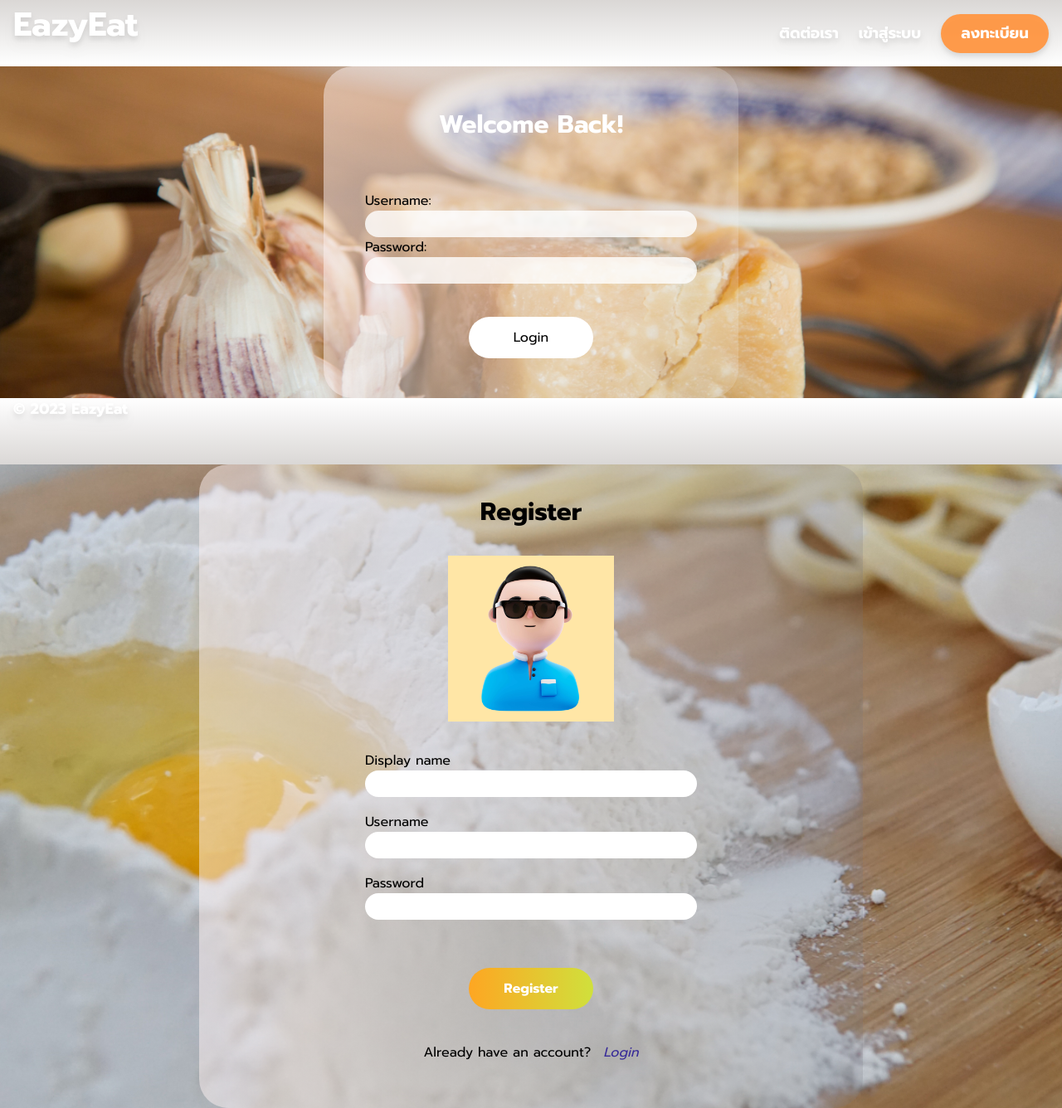
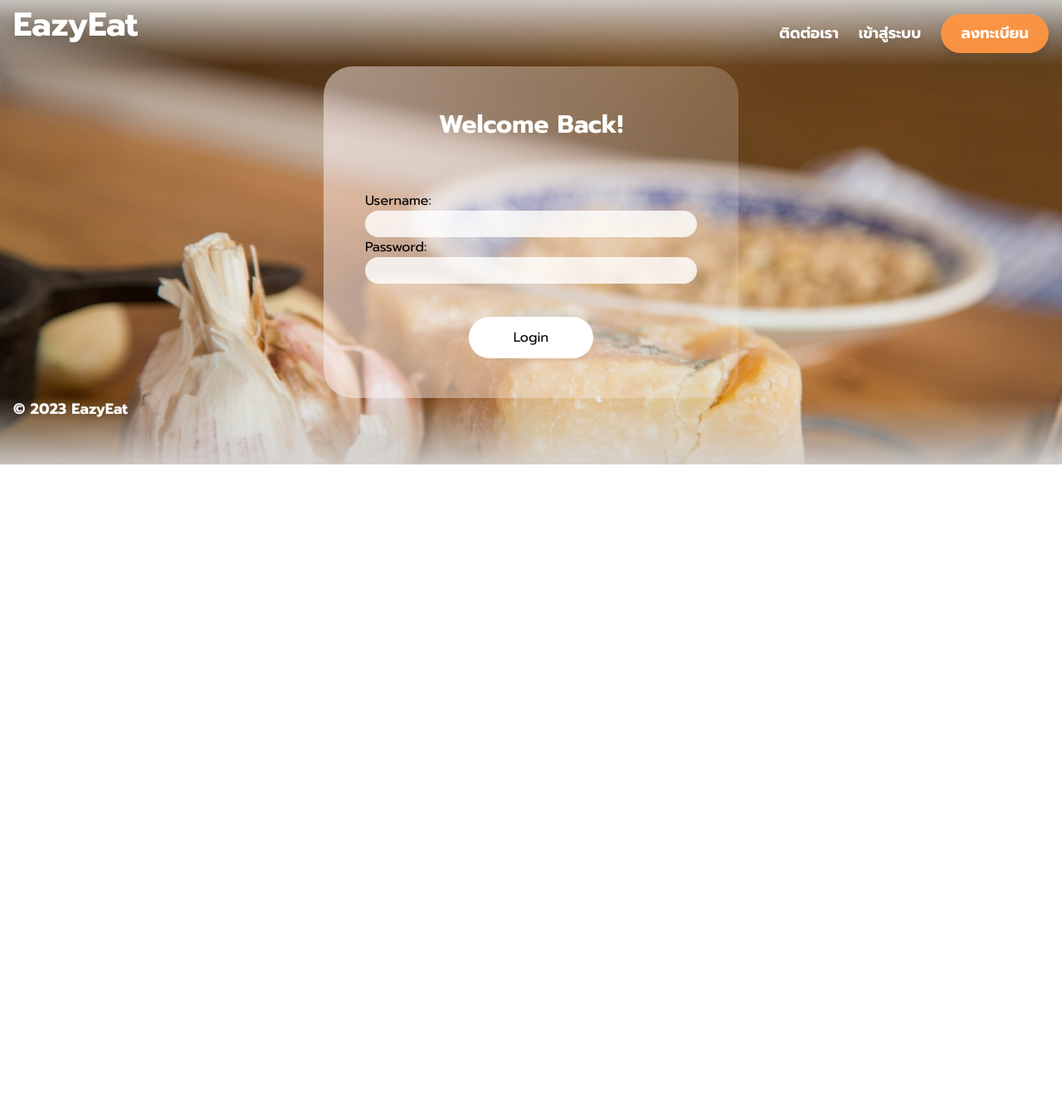
Before and after one commit to YumYumProject/yumyum-frontend, a React (Vite) app: page /auth/login in a window 1280 px wide. Shown: the whole page at 83% size. After the commit the page ends 800 px from the top, so only its background shows below. Built offline with nearby package versions, Linux system fonts and the light colour scheme; some icons are missing.

Commit message:
feat: update ui all page

```diff
--- a/src/App.tsx
+++ b/src/App.tsx
@@ -4,8 +4,6 @@ import Home from './pages/Home'
 import Register from './pages/Register'
 import { Route, Routes } from 'react-router-dom'
 import Login from './pages/Login'
-import Navbar from './components/Navbar'
-import Footer from './components/Footer'
 import GuardRoute from './guards/GuardRoute'
 import { useAuth } from './providers/AuthProviders'
 
@@ -13,18 +11,19 @@ function App() {
   const { isLoggedIn } = useAuth()
 
   return (
-    <div>
-      <Navbar />
+    <>
+      {/* <Navbar /> */}
       <Routes>
         <Route path="/" element={<Home />} />
         <Route element={<GuardRoute isRouteAccessible={!isLoggedIn} redirectRoute="/" />}>
           <Route path="/user/" element={<Register />} />
+        </Route>
+        <Route element={<GuardRoute isRouteAccessible={!isLoggedIn} redirectRoute="/" />}>
           <Route path="/auth/login" element={<Login />} />
         </Route>
       </Routes>
-      <Footer />
-      <Register />
-    </div>
+      {/* <Footer /> */}
+    </>
   )
 }
 
--- a/src/components/Navbar.tsx
+++ b/src/components/Navbar.tsx
@@ -17,7 +17,7 @@ const Navbar = () => {
           </Link>
           <div>
             {isLoggedIn ? (
-            <button onClick={logout} className="text-black text-[16px]">
+              <button onClick={logout} className="text-white text-[16px]">
                 ออกจากระบบ
               </button>
             ) : (
--- a/src/pages/Home.tsx
+++ b/src/pages/Home.tsx
@@ -1,6 +1,8 @@
 import React from 'react'
 import { useNavigate } from 'react-router-dom'
 import { host } from '../types/host'
+import Navbar from '../components/Navbar'
+import Footer from '../components/Footer'
 
 // link login,logout + register
 // bg full image
@@ -22,6 +24,7 @@ const Home = () => {
 
   return (
     <div className="bg-center bg-fixed bg-cover bg-homeBg">
+      <Navbar />
       <div className="flex justify-center">
         <main className="bg-gradient-to-r from-red-50/50 to-zinc-500/20 container h-5000 w-5000 rounded-[35px] grid justify-items-center">
           <header className="box-border h-auto w-auto ml-[20%] mr-[20%] mb-[100px] gap-[10px] text-white flex flex-col items-center m-10">
@@ -68,6 +71,7 @@ const Home = () => {
           </button>
         </main>
       </div>
+      <Footer />
     </div>
   )
 }
--- a/src/pages/Login.tsx
+++ b/src/pages/Login.tsx
@@ -1,19 +1,44 @@
-import React from 'react'
+import React, { useState, FormEvent } from 'react'
+import { useAuth } from '../providers/AuthProviders'
+import { useNavigate } from 'react-router-dom'
+import Navbar from '../components/Navbar'
+import Footer from '../components/Footer'
 
 const Login = () => {
+  const { login } = useAuth()
+  const navigate = useNavigate()
+  const [usernameInput, setUsernameInput] = useState<string>('')
+  const [passwordInput, setPasswordInput] = useState<string>('')
+
+  const handleSubmit = async (e: FormEvent<HTMLFormElement>) => {
+    e.preventDefault()
+
+    // Login completed > automatically to Home page
+
+    try {
+      await login(usernameInput, passwordInput)
+
+      navigate('/')
+    } catch (err) {
+      console.log(`${err}.message`)
+    }
+  }
+
   return (
     <div className="bg-center bg-fixed bg-cover bg-loginBg">
+      <Navbar />
       <div className="flex justify-center">
-        <body className="bg-gradient-to-r from-red-50/50 to-zinc-100/20 h-[400px] w-[500px] rounded-[35px] grid justify-items-center">
+        <main className="bg-gradient-to-r from-red-50/50 to-zinc-100/20 h-[400px] w-[500px] rounded-[35px] grid justify-items-center">
           <div>
             <p className="font-bold text-[30px] text-white p-12">Welcome Back!</p>
           </div>
-          <form className="flex flex-col">
+          <form onSubmit={handleSubmit} className="flex flex-col">
             <div className="grid grid-cols-1">
               <label htmlFor="username">Username:</label>
               <input
                 type="text"
-                id="username"
+                value={usernameInput}
+                onChange={(e) => setUsernameInput(e.target.value)}
                 className="h-[32px] w-[400px] rounded-[50px] p-[10px] bg-white/80"
                 required
               />
@@ -22,19 +47,22 @@ const Login = () => {
               <label htmlFor="password">Password:</label>
               <input
                 type="password"
+                value={passwordInput}
+                onChange={(e) => setPasswordInput(e.target.value)}
                 id="password"
                 className="h-[32px] w-[400px] rounded-[50px] p-[10px] bg-white/80"
                 required
               />
             </div>
             <div className="flex justify-center">
-              <button type="submit" className="bg-white h-[50px] w-[150px] m-10 rounded-[50px]">
+              <button type="submit" value="submit" className="bg-white h-[50px] w-[150px] m-10 rounded-[50px]">
                 Login
               </button>
             </div>
           </form>
-        </body>
+        </main>
       </div>
+      <Footer />
     </div>
   )
 }
--- a/src/pages/Register.tsx
+++ b/src/pages/Register.tsx
@@ -1,7 +1,9 @@
 import React from 'react'
 import { useState, FormEvent } from 'react'
-import { useNavigate } from 'react-router-dom'
+import { useNavigate, Link } from 'react-router-dom'
 import { useAuth } from '../providers/AuthProviders'
+import Navbar from '../components/Navbar'
+import Footer from '../components/Footer'
 
 /*
 
@@ -28,6 +30,8 @@ const Register = () => {
   const handleSubmit = async (e: FormEvent<HTMLFormElement>) => {
     e.preventDefault()
 
+    // Register completed > automatically to login page? or Homepage
+
     try {
       await register(displayNameInput, usernameInput, passwordInput)
       await login(usernameInput, passwordInput)
@@ -40,8 +44,9 @@ const Register = () => {
 
   return (
     <div className="bg-center bg-cover bg-registerBg">
+      <Navbar />
       <div className="flex justify-center">
-        <div className="bg-gradient-to-r from-red-50/50 to-zinc-500/20 container h-auto w-[800px] rounded-[35px] grid justify-items-center">
+        <div className="bg-gradient-to-r from-red-50/50 to-zinc-500/20 h-auto w-[800px] rounded-[35px] grid justify-items-center">
           <header className="grid justify-items-center p-[20px]">
             <h2 className="text-[30px] font-bold p-[15px]">Register</h2>
             <img src="/assets/img/avartar.jpg" className="h-[200px] my-[15px]" />
@@ -96,11 +101,14 @@ const Register = () => {
           <div className="grid justify-items-center mb-[55px]">
             <div className="inline-flex gap-[15px]">
               <p>Already have an account?</p>
-              <button className="text-[#382b98] italic">Login</button>
+              <Link to={'/auth/login'}>
+                <button className="text-[#382b98] italic hover:text-[#FF8C32]">Login</button>
+              </Link>
             </div>
           </div>
         </div>
       </div>
+      <Footer />
     </div>
   )
 }
```
Lines whose indentation alone changed are shown as unchanged.
